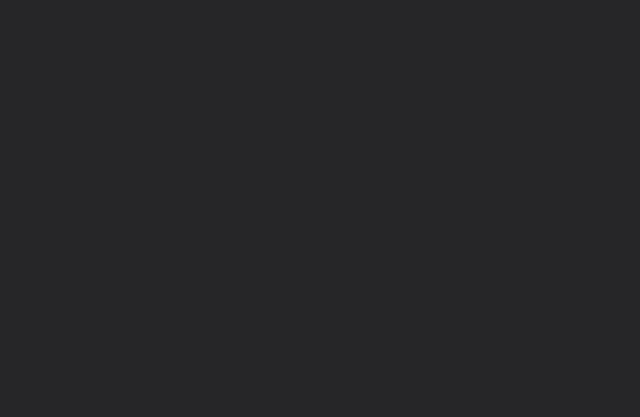
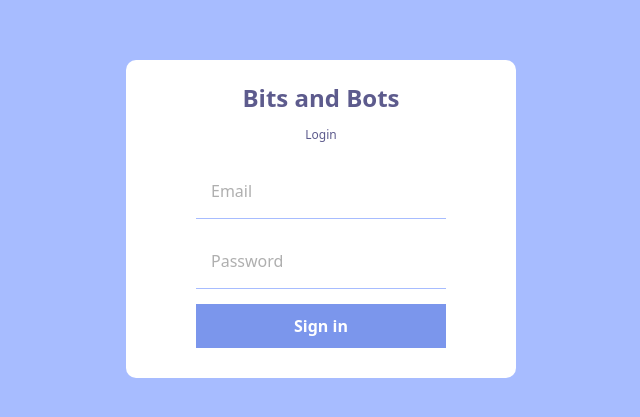
Before and after one commit to PetterBakke/Bits-and-Bots, a React (Create React App) app: page /login in a window 1280 px wide. Before the commit this address had no page. Shown: the part 181-598 px from the top of the page, without its empty margins (319-959 px from the left). Built offline with nearby package versions, Linux system fonts and the light colour scheme.

Commit message:
Added both register and login pages

```diff
--- a/package.json
+++ b/package.json
@@ -7,9 +7,10 @@
     "@testing-library/jest-dom": "^5.16.5",
     "@testing-library/react": "^13.4.0",
     "@testing-library/user-event": "^13.5.0",
-    "antd": "^5.5.2",
+    "antd": "^5.6.1",
     "axios": "^1.4.0",
     "bootstrap": "^5.3.0",
+    "firebase": "^9.22.1",
     "prop-types": "^15.8.1",
     "react": "^18.2.0",
     "react-bootstrap": "^2.7.4",
--- a/src/App.jsx
+++ b/src/App.jsx
@@ -4,13 +4,19 @@ import Products from './components/products';
 import Cart from "./components/cart";
 import CheckOut from "./components/checkout";
 import PageDetail from "./components/details";
+import Home from "./components/Home";
+import Login from "./components/Login";
+import Register from "./components/Register";
 
 function App() {
   return (
     <>
       <Routes>
+      <Route path="/" element={<Home />} />
         <Route path="/products" element={<Products />} />
         <Route path="/products/product/:id" element={<PageDetail />} />
+        <Route path="/login" element={<Login />} />
+        <Route path="/register" element={<Register />} />
         <Route path="/cart" element={<Cart />} />
         <Route path="/checkout" element={<CheckOut />} />
       </Routes>
--- /dev/null
+++ b/src/Firebase.js
@@ -0,0 +1,21 @@
+// Import the functions you need from the SDKs you need
+import { initializeApp } from "firebase/app";
+import { getAuth } from "firebase/auth";
+import { getFirestore } from "firebase/firestore";
+import { getStorage } from "firebase/storage";
+// Your web app's Firebase configuration
+const firebaseConfig = {
+  apiKey: "AIzaSyAWhY-UXyBKuUKUTBTDtYWuB5K8NYJQDqk",
+  authDomain: "bits-90af5.firebaseapp.com",
+  projectId: "bits-90af5",
+  storageBucket: "bits-90af5.appspot.com",
+  messagingSenderId: "434184125061",
+  appId: "1:434184125061:web:2d4ab8c021f2e20d6787ec"
+};
+
+
+// Initialize Firebase
+export const app = initializeApp(firebaseConfig);
+export const auth = getAuth();
+export const storage = getStorage();
+export const db = getFirestore();
--- /dev/null
+++ b/src/components/Home.jsx
@@ -0,0 +1,38 @@
+import React from 'react';
+import Carousel from 'react-bootstrap/Carousel';
+import { Link } from "react-router-dom";
+import logo from "../assets/logo-project-exam2.png";
+
+function Home() {
+  return (
+    <>
+    <img src={logo} alt="" className='App-logo'/>
+        <Carousel className='img-slider'>
+          <Carousel.Item>
+            <img className="d-flex justify-content-center" width={300} height={450}
+              src={logo}
+              alt="Neon city game cover"
+            />
+          </Carousel.Item>
+          <Carousel.Item>
+            <img className="d-flex justify-content-center" width={300} height={450}
+              src={logo}
+              alt="The golf game cover"
+            />
+          </Carousel.Item>
+          <Carousel.Item>
+            <img className="d-flex justify-content-center" width={300} height={450}
+              src={logo}
+              alt="Space adventure game cover"
+            />
+          </Carousel.Item>
+        </Carousel>
+        <div className='browse-button'>
+          <Link to="/login" className='browse-link'>Sign in |</Link>
+          <Link to="/register" className='browse-link'>Sign up</Link>
+        </div>
+    </>
+  );
+}
+
+export default Home;
--- /dev/null
+++ b/src/components/Login.jsx
@@ -0,0 +1,59 @@
+import React, { useState } from 'react';
+import { signInWithEmailAndPassword } from 'firebase/auth';
+import { auth } from '../Firebase';
+import { useNavigate } from 'react-router-dom';
+
+function Login() {
+  const [email, setEmail] = useState('');
+  const [password, setPassword] = useState('');
+  const [loading, setLoading] = useState(false);
+  const [error, setError] = useState('');
+  const navigate = useNavigate();
+
+  const handleSubmit = async (e) => {
+    e.preventDefault();
+    setLoading(true);
+
+    try {
+      // Sign in with email and password
+      await signInWithEmailAndPassword(auth, email, password);
+
+      // Navigate to products page or any other desired route
+      navigate('/products');
+    } catch (error) {
+      setError(error.message);
+    }
+
+    setLoading(false);
+  };
+
+  return (
+    <div className='form-container'>
+      <div className='formWrapper'>
+        <span className='logo'>Bits and Bots</span>
+        <span className='title'>Login</span>
+        <form onSubmit={handleSubmit}>
+          <input
+            type='email'
+            placeholder='Email'
+            value={email}
+            onChange={(e) => setEmail(e.target.value)}
+          />
+          <input
+            type='password'
+            placeholder='Password'
+            value={password}
+            onChange={(e) => setPassword(e.target.value)}
+          />
+          <button type='submit' disabled={loading}>
+            Sign in
+          </button>
+          {loading && <span>Logging in, please wait...</span>}
+          {error && <span>{error}</span>}
+        </form>
+      </div>
+    </div>
+  );
+}
+
+export default Login;
--- /dev/null
+++ b/src/components/Register.jsx
@@ -0,0 +1,78 @@
+import React, { useState } from 'react';
+import { createUserWithEmailAndPassword } from 'firebase/auth';
+import { auth } from '../Firebase';
+import { useNavigate } from 'react-router-dom';
+
+function Register() {
+  const [displayName, setDisplayName] = useState('');
+  const [email, setEmail] = useState('');
+  const [password, setPassword] = useState('');
+  const [loading, setLoading] = useState(false);
+  const [error, setError] = useState('');
+  const navigate = useNavigate();
+
+  const handleSubmit = async (e) => {
+    e.preventDefault();
+    setLoading(true);
+
+    try {
+      // Create user with email and password
+      const userCredential = await createUserWithEmailAndPassword(auth, email, password);
+      const user = userCredential.user;
+
+      // Update user profile with display name
+      await updateUserProfile(user, { displayName });
+
+      // Navigate to success page or any other desired route
+      navigate('/products');
+    } catch (error) {
+      setError(error.message);
+    }
+
+    setLoading(false);
+  };
+
+  const updateUserProfile = async (user, profile) => {
+    try {
+      await user.updateProfile(profile);
+    } catch (error) {
+      setError(error.message);
+    }
+  };
+
+  return (
+    <div className='form-container'>
+      <div className='formWrapper'>
+        <span className='logo'>Bits and Bots</span>
+        <span className='title'>Register</span>
+        <form onSubmit={handleSubmit}>
+          <input
+            type='text'
+            placeholder='Name'
+            value={displayName}
+            onChange={(e) => setDisplayName(e.target.value)}
+          />
+          <input
+            type='email'
+            placeholder='Email'
+            value={email}
+            onChange={(e) => setEmail(e.target.value)}
+          />
+          <input
+            type='password'
+            placeholder='Password'
+            value={password}
+            onChange={(e) => setPassword(e.target.value)}
+          />
+          <button type='submit' disabled={loading}>
+            Sign up
+          </button>
+          {loading && <span>Creating your account, please wait...</span>}
+          {error && <span>{error}</span>}
+        </form>
+      </div>
+    </div>
+  );
+}
+
+export default Register;
--- /dev/null
+++ b/src/sass/partials/_home.scss
@@ -0,0 +1,36 @@
+.App-logo {
+  width: 250px;
+  height: auto;
+  margin: auto;
+}
+
+.logo-container {
+  width: 100%;
+  height: auto;
+  margin: auto;
+}
+
+.img-slider {
+  width: 300px;
+  height: 450px;
+  margin: auto;
+}
+
+.browse-button {
+  position: relative;
+  float: right;
+  width: auto;
+  height: auto;
+  background-color: $button-color;
+  margin-right: 20px;
+  margin-bottom: 20px;
+  border-radius: 5px;
+}
+
+.browse-link {
+  color:$text-color;
+  text-decoration: none;
+  padding: 5px;
+}
+
+@import '~bootstrap/scss/bootstrap.scss';
--- /dev/null
+++ b/src/sass/partials/_login.scss
@@ -0,0 +1,89 @@
+// .alert_error {
+//   color: white;
+// }
+
+// .logo {
+//   color: $ui-color;
+// }
+
+// .title {
+//   color: $ui-color;
+// }
+
+// .form-labels {
+//   color: white;
+// }
+
+// Form {
+//   margin: 10px;
+// }
+
+.form-container {
+  background-color: #a7bcff;
+  height: 100vh;
+  display: flex;
+  align-items: center;
+  justify-content: center;
+
+  .formWrapper {
+    background-color: white;
+    padding: 20px 60px;
+    border-radius: 10px;
+    display: flex;
+    flex-direction: column;
+    gap: 10px;
+    align-items: center;
+
+    .logo {
+      color: #5d5b8d;
+      font-weight: bold;
+      font-size: 24px;
+    }
+
+    .title {
+      color: #5d5b8d;
+      font-size: 12px;
+    }
+
+    form {
+      display: flex;
+      flex-direction: column;
+      gap: 15px;
+
+      input {
+        padding: 15px;
+        border: none;
+        width: 250px;
+        border-bottom: 1px solid #a7bcff;
+
+        &::placeholder {
+          color: rgb(175, 175, 175);
+        }
+      }
+
+      button {
+        background-color: #7b96ec;
+        color: white;
+        padding: 10px;
+        font-weight: bold;
+        border: none;
+        cursor: pointer;
+      }
+
+      label {
+        display: flex;
+        align-items: center;
+        gap: 10px;
+        color: #8da4f1;
+        font-size: 12px;
+        cursor: pointer;
+      }
+    }
+
+    p {
+      color: #5d5b8d;
+      font-size: 12px;
+      margin-top: 10px;
+    }
+  }
+}
--- a/src/sass/styles.scss
+++ b/src/sass/styles.scss
@@ -1,6 +1,8 @@
 @import "partials/base";
 @import "partials/layout";
+@import "partials/home";
 @import "partials/products";
 @import "partials/details";
 @import "partials/cart";
 @import "partials/checkout";
+@import "partials/login";
```
Also changed, not shown: src/sass/partials/_details.scss (+7 -6 lines), 1 other file (tests, documents, lock files or other folders).
